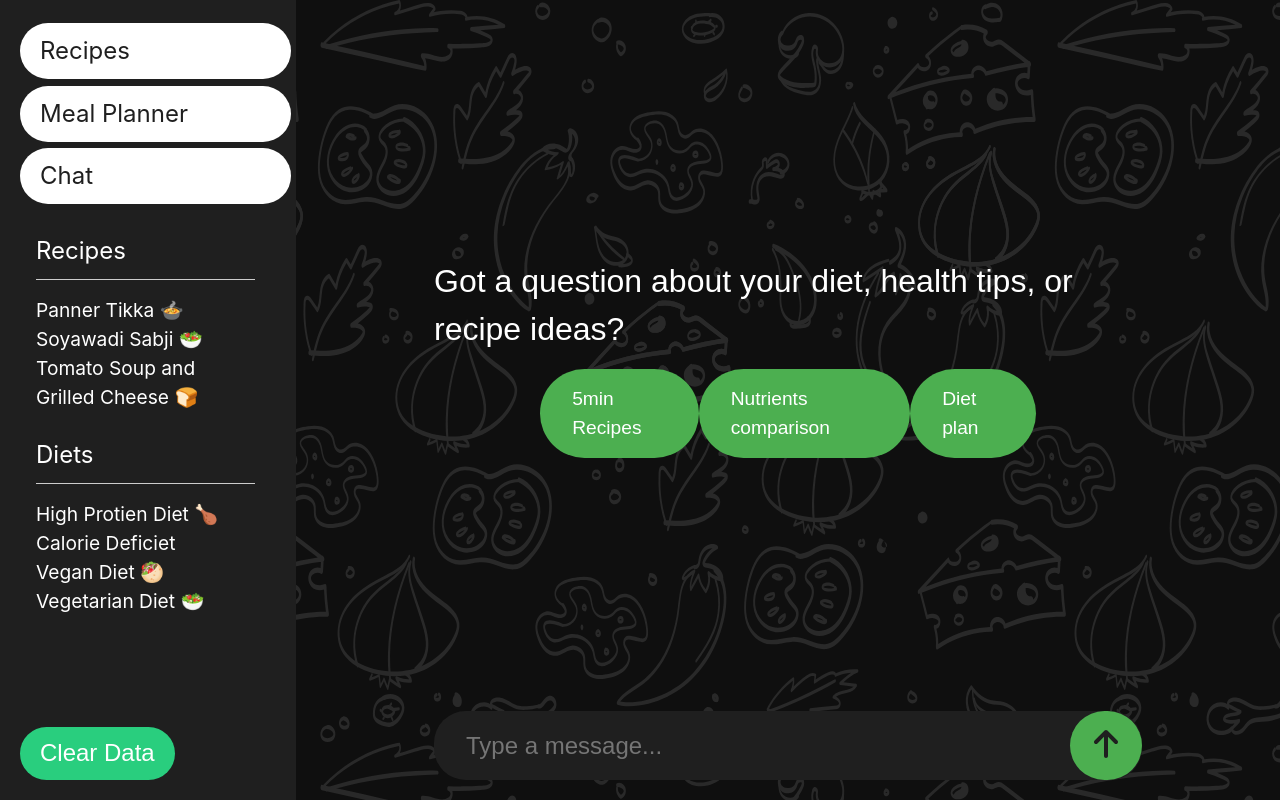
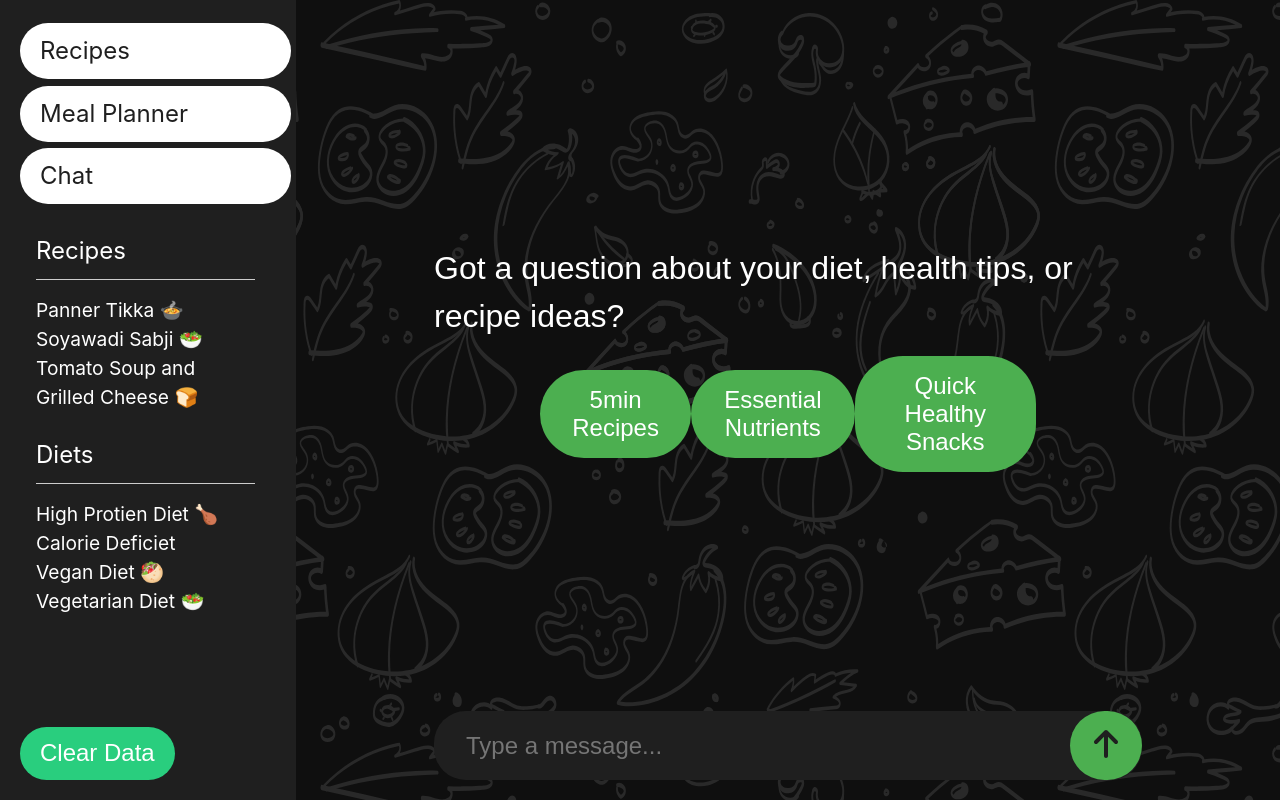
Before and after one commit to yashkanjariyaa/EatAI, a React (Vite) app in the folder client/: page /chat in a window 1280 px wide. Built offline with nearby package versions, Linux system fonts and the light colour scheme.

Commit message:
chat history fix

```diff
--- a/client/src/pages/Chat.tsx
+++ b/client/src/pages/Chat.tsx
@@ -53,23 +53,40 @@ const ChatInterface: React.FC = () => {
     };
   };
 
-  const sendMessage = async () => {
-    if (input.trim()) {
-      setCurrentUserMessage(input);
+  const sendMessage = async (messageToSend?: string) => {
+    const message = messageToSend || input.trim();
+    if (message) {
+      setCurrentUserMessage(message);
       setMessages((prev) => [
         ...prev,
-        { id: `user-${Date.now()}`, text: input, sender: "user" },
+        { id: `user-${Date.now()}`, text: message, sender: "user" },
       ]);
+      localStorage.setItem(
+        "messages",
+        JSON.stringify({
+          messages: [
+            ...messages,
+            { id: `user-${Date.now()}`, text: message, sender: "user" },
+          ],
+        })
+      );
       setInput("");
       setIsBotTyping(true);
 
       try {
+        const payload = {
+          conversation: [
+            ...messages,
+            { id: `user-${Date.now()}`, text: message, sender: "user" },
+          ],
+        };
+
         await fetch(`${import.meta.env.VITE_SERVER_BASE_URL}/chat`, {
           method: "POST",
           headers: {
             "Content-Type": "application/json",
           },
-          body: JSON.stringify({ message: input }),
+          body: JSON.stringify(payload),
         });
 
         const eventSource = new EventSource(
@@ -81,6 +98,12 @@ const ChatInterface: React.FC = () => {
         setIsBotTyping(false);
       }
     }
+  };
+
+  const handleAutoPrompt = (e: any, prompt: string) => {
+    e.preventDefault();
+    setInput(prompt);
+    sendMessage(prompt);
   };
 
   const handleInput = (e: ChangeEvent<HTMLInputElement>) =>
@@ -98,9 +121,24 @@ const ChatInterface: React.FC = () => {
             Got a question about your diet, health tips, or recipe ideas?
           </div>
           <div className="prompts">
-            <div className="prompt">5min Recipes</div>
-            <div className="prompt">Nutrients comparison</div>
-            <div className="prompt">Diet plan</div>
+            <button
+              className="prompt"
+              onClick={(e) => handleAutoPrompt(e, "A 5 min Healthy Recipe")}
+            >
+              5min Recipes
+            </button>
+            <button
+              className="prompt"
+              onClick={(e) => handleAutoPrompt(e, "Essential Nutrients")}
+            >
+              Essential Nutrients
+            </button>
+            <button
+              className="prompt"
+              onClick={(e) => handleAutoPrompt(e, "Quick Health Snacks")}
+            >
+              Quick Healthy Snacks
+            </button>
           </div>
         </div>
       ) : (
@@ -124,7 +162,7 @@ const ChatInterface: React.FC = () => {
           placeholder="Type a message..."
           aria-label="Type a message"
         />
-        <button onClick={sendMessage} aria-label="Send message">
+        <button onClick={() => sendMessage()} aria-label="Send message">
           <FontAwesomeIcon icon={faArrowUp} />
         </button>
       </div>
```
Also changed, not shown: 1 other file (tests, documents, lock files or other folders).
